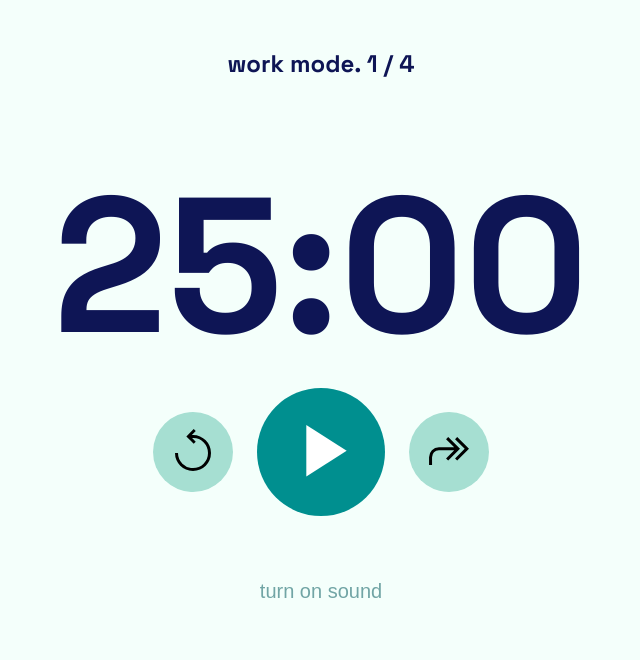
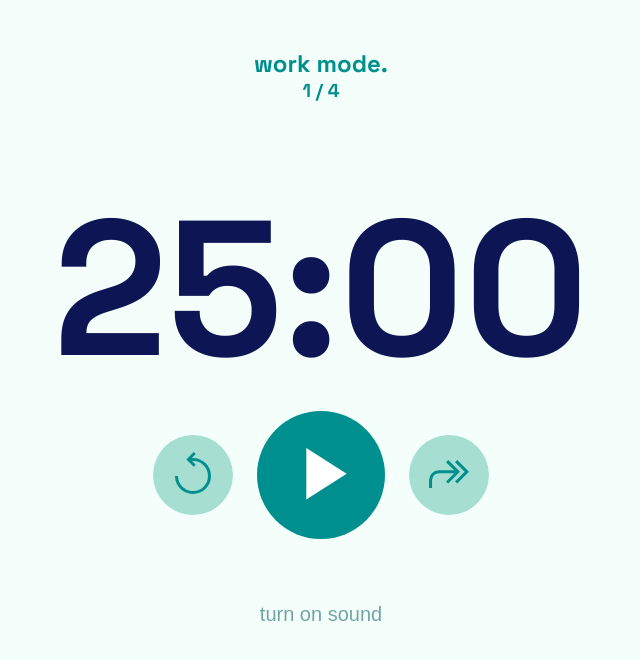
Before and after one commit to mistyb01/pomos, a React (Vite) app: page / in a window 1280 px wide. Shown: the top 660 px of the page, without its empty margins (319-959 px from the left). Built offline with nearby package versions, Linux system fonts and the light colour scheme.

Commit message:
svg path colors css

```diff
--- a/src/App.jsx
+++ b/src/App.jsx
@@ -5,7 +5,7 @@ import Timer from "./Timer";
 function App() {
   const cycle = [
     { mode: "work", minutes: 25, seconds: 0 },
-    { mode: "break", minutes: 5, seconds: 0 },
+    { mode: "break", minutes: 1, seconds: 0 },
     { mode: "work", minutes: 25, seconds: 0 },
     { mode: "long break", minutes: 1, seconds: 0 },
   ];
--- a/src/Timer.jsx
+++ b/src/Timer.jsx
@@ -85,9 +85,13 @@ function Timer({ cycle }) {
 
   return (
     <div className="timer-and-buttons-container">
-      <h2>
-        {initialTime.mode} mode. {cycleIndex + 1} / {cycle.length}
-      </h2>
+      <div className="cycle-heading">
+        <h2>{initialTime.mode} mode.</h2>
+        <h3>
+          {cycleIndex + 1} / {cycle.length}
+        </h3>
+      </div>
+
       <div className="timer-container">
         {remainingTime
           ? `${remainingTime.minutes}:${remainingTime.seconds
--- a/src/components/icons/ForwardIcon.jsx
+++ b/src/components/icons/ForwardIcon.jsx
@@ -6,7 +6,10 @@ export default function ForwardIcon() {
       viewBox="0 -960 960 960"
       width="48"
     >
-      <path d="m644-288-43-43 193-193-193-193 43-43 236 236-236 236ZM81-200v-156q0-85 56.5-141.5T279-554h305L421-717l43-43 236 236-236 236-43-43 163-163H279q-60 0-99 39t-39 99v156H81Z" />
+      <path
+        className="timer-button-svg"
+        d="m644-288-43-43 193-193-193-193 43-43 236 236-236 236ZM81-200v-156q0-85 56.5-141.5T279-554h305L421-717l43-43 236 236-236 236-43-43 163-163H279q-60 0-99 39t-39 99v156H81Z"
+      />
     </svg>
   );
 }
--- a/src/components/icons/ReplayIcon.jsx
+++ b/src/components/icons/ReplayIcon.jsx
@@ -6,7 +6,10 @@ export default function ReplayIcon() {
       viewBox="0 -960 960 960"
       width="48"
     >
-      <path d="M480-80q-75 0-140.5-28T225-185q-49-49-77-114.5T120-440h60q0 125 87.5 212.5T480-140q125 0 212.5-87.5T780-440q0-125-85-212.5T485-740h-23l73 73-41 42-147-147 147-147 41 41-78 78h23q75 0 140.5 28T735-695q49 49 77 114.5T840-440q0 75-28 140.5T735-185q-49 49-114.5 77T480-80Z" />
+      <path
+        className="timer-button-svg"
+        d="M480-80q-75 0-140.5-28T225-185q-49-49-77-114.5T120-440h60q0 125 87.5 212.5T480-140q125 0 212.5-87.5T780-440q0-125-85-212.5T485-740h-23l73 73-41 42-147-147 147-147 41 41-78 78h23q75 0 140.5 28T735-695q49 49 77 114.5T840-440q0 75-28 140.5T735-185q-49 49-114.5 77T480-80Z"
+      />
     </svg>
   );
 }
--- a/src/styles/index.scss
+++ b/src/styles/index.scss
@@ -39,6 +39,10 @@ main {
   gap: 4rem;
 }
 
+.cycle-heading {
+  color: $main-accent-clr;
+}
+
 .timer-container {
   font-size: 12rem;
   font-weight: 700;
@@ -68,13 +72,17 @@ button {
 }
 
 .timer-button:hover {
-  opacity: 0.7;
+  opacity: 0.9;
 }
 
 .timer-button__disabled {
   filter: brightness(0.7) saturate(50%);
   cursor:default;
   pointer-events: none;
+}
+
+.timer-button-svg {
+  fill: $main-accent-clr;
 }
 
 .timer-button__play {
```
